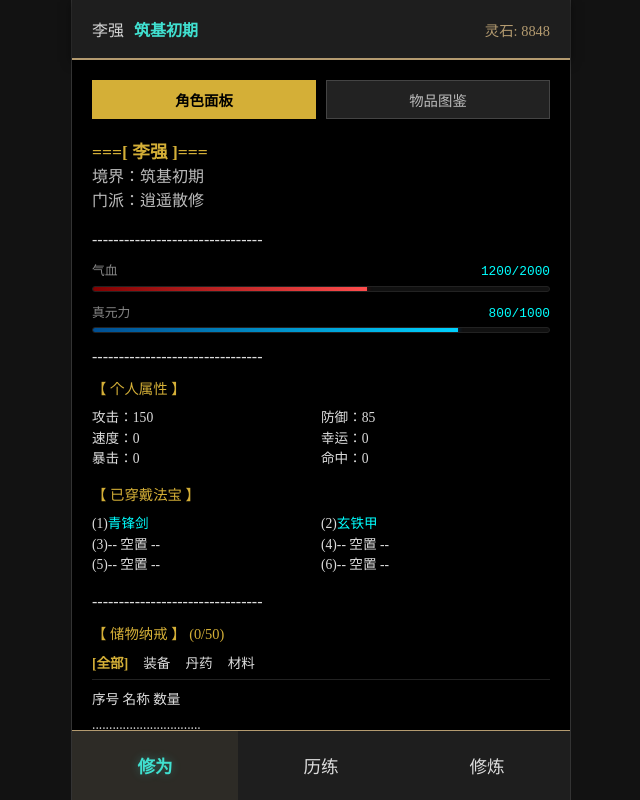
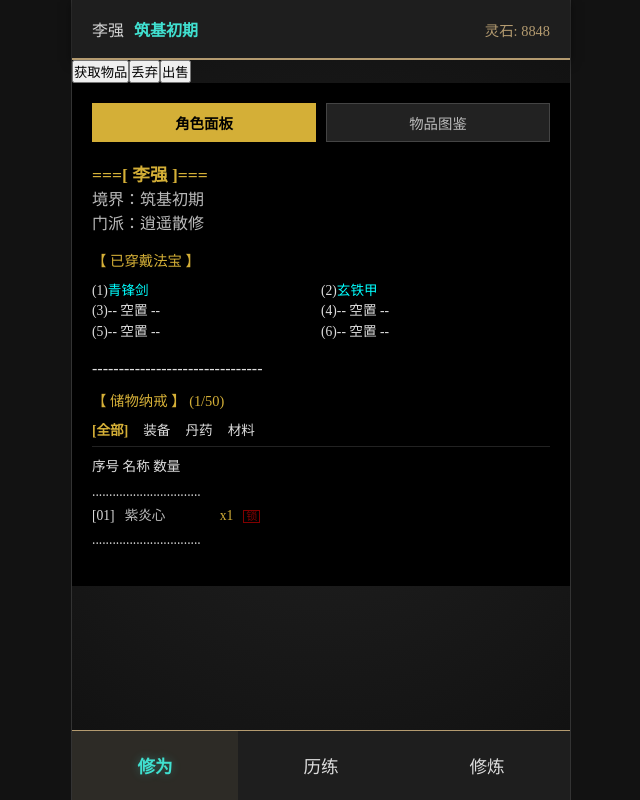
Before and after one commit to ChaoQunPeng/dialogium, a Vue app: page / in a window 1280 px wide. Both pictures are taken after a click on the element "修为". Shown: the whole page, without its empty margins (319-959 px from the left). Built offline with nearby package versions, Linux system fonts and the light colour scheme.

Commit message:
增加获取物品相关函数

```diff
--- a/src/App.vue
+++ b/src/App.vue
@@ -9,9 +9,13 @@
     </header>
 
     <main class="game-content">
-      <SceneView v-show="activeTab === 'adventure'" />
-      <CharacterPanel v-show="activeTab === 'realm'" />
-      <CultivationPanel v-show="activeTab === 'practice'" />
+      <button @click="addItem({ itemId: 'man_tian_xin_body', count: 1 })">获取物品</button>
+      <button @click="removeItem('bab96e71-a586-46fa-a35d-24236df12afe')">丢弃</button>
+      <button @click="selfItem">出售</button>
+
+      <SceneView v-if="activeTab === 'adventure'" />
+      <CharacterPanel v-if="activeTab === 'realm'" />
+      <CultivationPanel v-if="activeTab === 'practice'" />
     </main>
 
     <footer class="game-nav">
@@ -32,7 +36,9 @@ import { ref, onMounted } from 'vue';
 import SceneView from './components/scene/SceneView.vue';
 import CharacterPanel from './components/CharacterPanel.vue';
 import CultivationPanel from './components/CultivationPanel.vue';
-import { initializePlayerData } from '@/utils/initialize';
+
+import { usePlayerStore } from './stores/player';
+const playerStore = usePlayerStore();
 
 // 定义 Tab 数据，第三个修改为"修炼"
 const tabs = [
@@ -43,9 +49,24 @@ const tabs = [
 
 const activeTab = ref('adventure');
 
-onMounted(() => {
-  initializePlayerData();
-});
+onMounted(() => {});
+
+const addItem = (item: { itemId: string; count: number }) => {
+  playerStore.acquireItem([
+    {
+      itemId: item.itemId,
+      count: item.count,
+    },
+  ]);
+};
+
+const removeItem = (instanceId: string) => {
+  playerStore.dropItem(instanceId);
+};
+
+const selfItem = () => {
+  console.log('出售物品');
+};
 </script>
 
 <style lang="scss">
--- a/src/components/CharacterPanel.vue
+++ b/src/components/CharacterPanel.vue
@@ -17,7 +17,7 @@
         <div class="char-subtitle">境界：{{ character.realm }}</div>
         <div class="char-subtitle">门派：逍遥散修</div>
       </header>
-
+      <!--
       <div class="line-divider">--------------------------------</div>
 
       <section class="status-bars">
@@ -45,7 +45,7 @@
             <span class="val">{{ val }}</span>
           </div>
         </div>
-      </section>
+      </section> -->
 
       <section class="mud-section">
         <div class="mud-sub-title">【 已穿戴法宝 】</div>
@@ -104,6 +104,8 @@ import { reactive, ref, computed, onMounted } from 'vue';
 import type { IItemInstance } from '../interface/index';
 import { items } from '../items/index';
 import ItemCodex from './ItemCodex.vue';
+import { usePlayerStore } from '../stores/player';
+const playerStore = usePlayerStore();
 
 // 面板切换状态
 const currentPanel = ref<'character' | 'codex'>('character');
@@ -125,7 +127,7 @@ const maxStats = reactive({ 气血: 2000, 真元力: 1000 });
 
 const coreStats = computed(() => ({ 气血: stats.气血, 真元力: stats.真元力 }));
 const detailStats = computed(() => {
-  const { 气血, 真元力, ...rest } = stats;
+  const { ...rest } = stats;
   return rest;
 });
 
@@ -165,7 +167,7 @@ const loadPlayerItems = () => {
 
 // 将物品实例转换为展示格式
 const inventory = computed(() => {
-  return playerItems.value.map((itemInstance: IItemInstance) => {
+  return playerStore.inventory.map((itemInstance: IItemInstance) => {
     // 根据 itemId 查找物品配置
     const itemConfig = items[itemInstance.itemId];
 
--- a/src/main.ts
+++ b/src/main.ts
@@ -1,5 +1,8 @@
 import { createApp } from 'vue';
 import { createPinia } from 'pinia';
+import { initializePlayerData } from '@/utils/initialize';
+
+initializePlayerData();
 
 import App from './App.vue';
 import router from './router';
--- a/src/stores/player.ts
+++ b/src/stores/player.ts
@@ -1,19 +1,79 @@
-import { reactive } from 'vue';
+import { reactive, ref, watch } from 'vue';
 import { defineStore } from 'pinia';
-import type { ICharacter } from '@/interface';
+import type { ICharacter, IItemInstance } from '@/interface';
 import { CharacterType } from '@/enums';
 
+// 1. 定义本地存储的 Key
+const PLAYER_KEY = 'PMZL_PLAYER_DATA';
+const INVENTORY_KEY = 'PMZL_PLAYER_ITEMS';
+
 export const usePlayerStore = defineStore('player', () => {
-  const player = reactive<ICharacter>({
-    id: 'player',
-    name: '李强',
-    type: CharacterType.Player,
-    baseInfo: { level: 10, hp: 100, maxHp: 100, mp: 50, maxMp: 50 },
-    battle: { attack: 100, defense: 100 },
-  });
+  // --- 2. 状态初始化 (直接读本地，读不到就用默认值) ---
 
-  // 返回玩家数据和操作方法，player为只读
+  // 玩家基础信息
+  const localPlayer = localStorage.getItem(PLAYER_KEY);
+  const player = reactive<ICharacter>(
+    localPlayer
+      ? JSON.parse(localPlayer)
+      : {
+          id: 'player',
+          name: '李强',
+          type: CharacterType.Player,
+          baseInfo: { level: 1, hp: 100, maxHp: 100, mp: 50, maxMp: 50 },
+          battle: { attack: 10, defense: 10 },
+        },
+  );
+
+  // 背包物品列表
+  const localInventory = localStorage.getItem(INVENTORY_KEY);
+  const inventory = ref<IItemInstance[]>(localInventory ? JSON.parse(localInventory) : []);
+
+  // --- 3. 自动持久化 (只要数据变了，就存入本地) ---
+
+  // 深度监听玩家属性
+  watch(
+    player,
+    (newVal) => {
+      localStorage.setItem(PLAYER_KEY, JSON.stringify(newVal));
+    },
+    { deep: true },
+  );
+
+  // 深度监听背包列表
+  watch(
+    inventory,
+    (newVal) => {
+      localStorage.setItem(INVENTORY_KEY, JSON.stringify(newVal));
+    },
+    { deep: true },
+  );
+
+  // --- 4. 业务操作 (Actions) ---
+
+  /** 获得物品 */
+  const acquireItem = (items: { itemId: string; count: number }[]) => {
+    const finalItems = items.map((e) => {
+      return {
+        itemId: e.itemId,
+        count: e.count,
+        instanceId: crypto.randomUUID(),
+        isEquipped: false,
+        isLocked: false,
+      };
+    });
+
+    inventory.value = [...inventory.value, ...finalItems];
+  };
+
+  /** 丢弃物品 */
+  const dropItem = (instanceId: string) => {
+    inventory.value = inventory.value.filter((i) => i.instanceId !== instanceId);
+  };
+
   return {
     player,
+    inventory,
+    acquireItem,
+    dropItem,
   };
 });
```
Also changed, not shown: src/hooks/useItemManager.ts (+1 -10 lines), src/utils/itemsManager.ts (added, +71 -0 lines).
